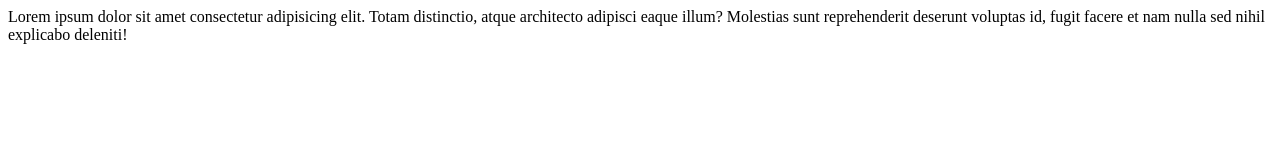
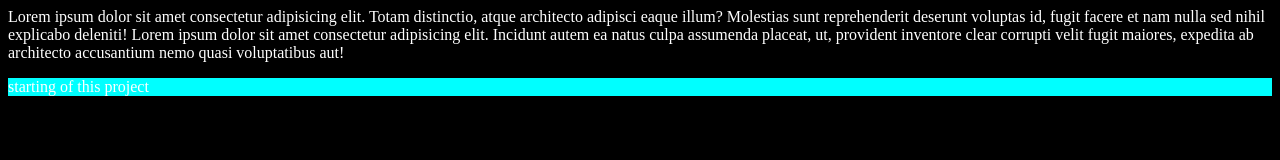
Before and after one commit to Anuj-Bhaladhare/World-s-Classic-Fashion, a plain HTML site: page index.html in a window 1280 px wide. Drawn offline with Linux system fonts and the light colour scheme.

Commit message:
adding paragraph in index.html

```diff
--- a/index.html
+++ b/index.html
@@ -4,9 +4,17 @@
     <meta charset="UTF-8">
     <meta name="viewport" content="width=device-width, initial-scale=1.0">
     <title>Project-1</title>
+    <link rel="stylesheet" href="./stylesheet/style.css">
 </head>
 <body>
     Lorem ipsum dolor sit amet consectetur adipisicing elit. Totam distinctio, atque architecto adipisci eaque illum? Molestias sunt
     reprehenderit deserunt voluptas id, fugit facere et nam nulla sed nihil explicabo deleniti!
+
+    Lorem ipsum dolor sit amet consectetur adipisicing elit. Incidunt autem ea natus culpa assumenda placeat, ut, provident inventore
+    clear corrupti velit fugit maiores, expedita ab architecto accusantium nemo quasi voluptatibus aut!
+
+    <p class="para">
+        starting of this project
+    </p>
 </body>
 </html>
--- a/stylesheet/style.css
+++ b/stylesheet/style.css
@@ -2,3 +2,7 @@ body{
     background-color: #000000;
     color: white;
 }
+
+.para{
+    background-color: aqua;
+}
```
